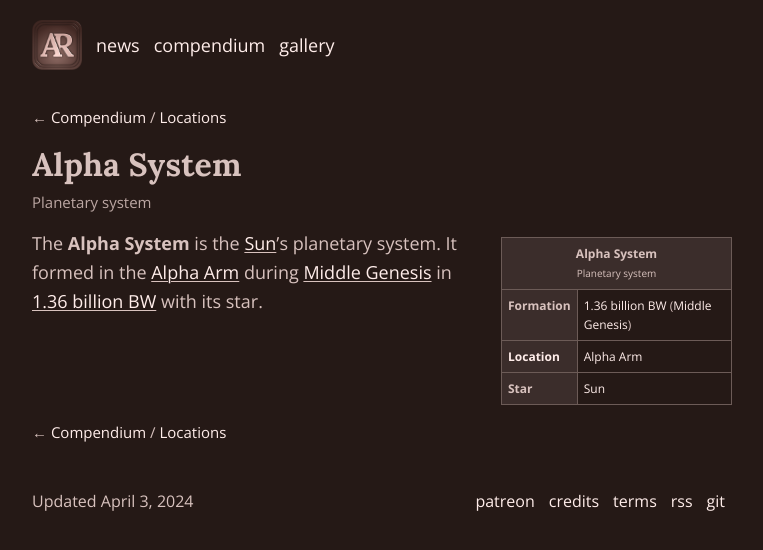
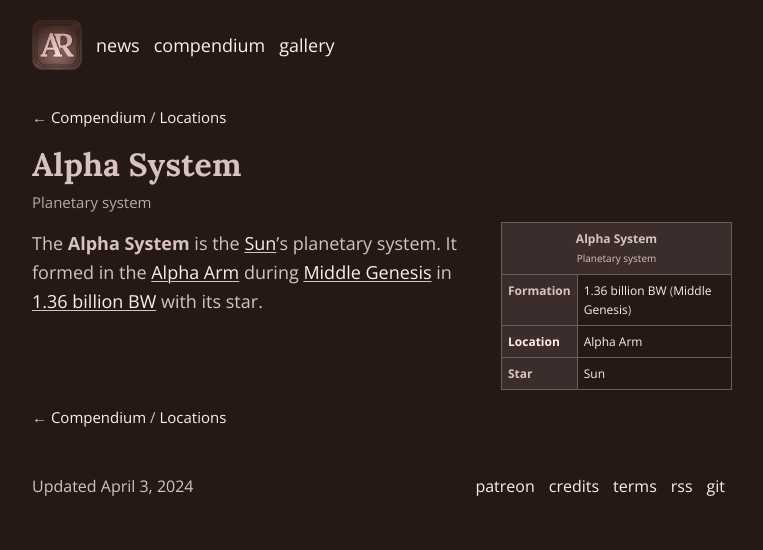
Before and after one commit to schizoidnightmares/absurdrealms.com, a Jekyll site: the page built from compendium/locations/astronomy/planetary-systems/alpha-system.md, in a window 1280 px wide. Shown: the top 550 px of the page, without its empty margins (258-1021 px from the left). Built offline with Jekyll 4.4.1, drawn with Linux system fonts in a browser that asks for light colours.

Commit message:
fixing and simplifying floating table top margin

```diff
--- a/assets/css/style.scss
+++ b/assets/css/style.scss
@@ -103,6 +103,7 @@ code { white-space: nowrap; }
 .table {
   margin: 1.5rem auto;
   overflow-x: auto;
+  &.left, &.right { margin-top: 0; }
   table {
     border-collapse: collapse;
     margin: 0 auto;
@@ -145,6 +146,7 @@ code { white-space: nowrap; }
     max-width: 231px;
     width: 100%;
   }
+  // do not add top margin on image captions in tables
   .caption:not(table .caption) { margin-top: .5rem; }
 }
 .left {
@@ -221,7 +223,6 @@ code { white-space: nowrap; }
   color: $color-secondary;
   font-size: 1.3rem;
   text-align: center !important;
-  + .table { margin-top: 0; }
 }
 .caption p { margin-bottom: 2rem; }
 
```
